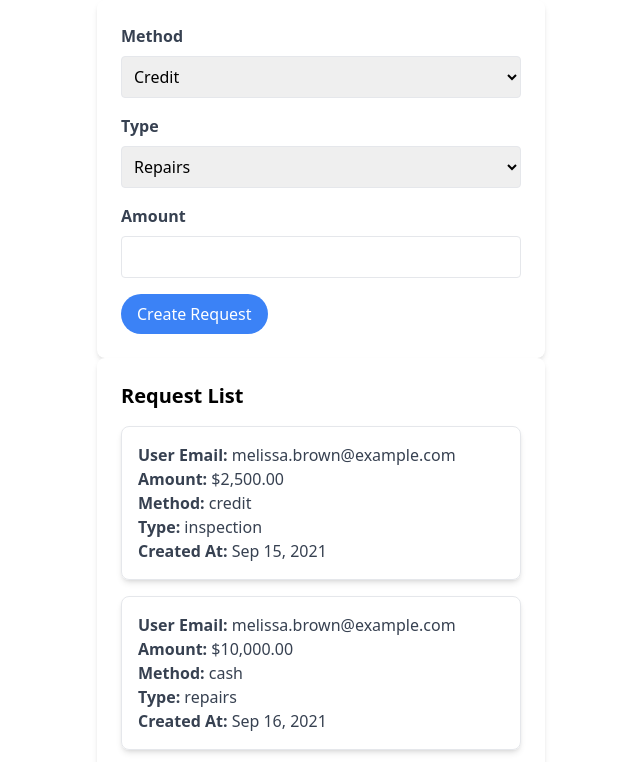
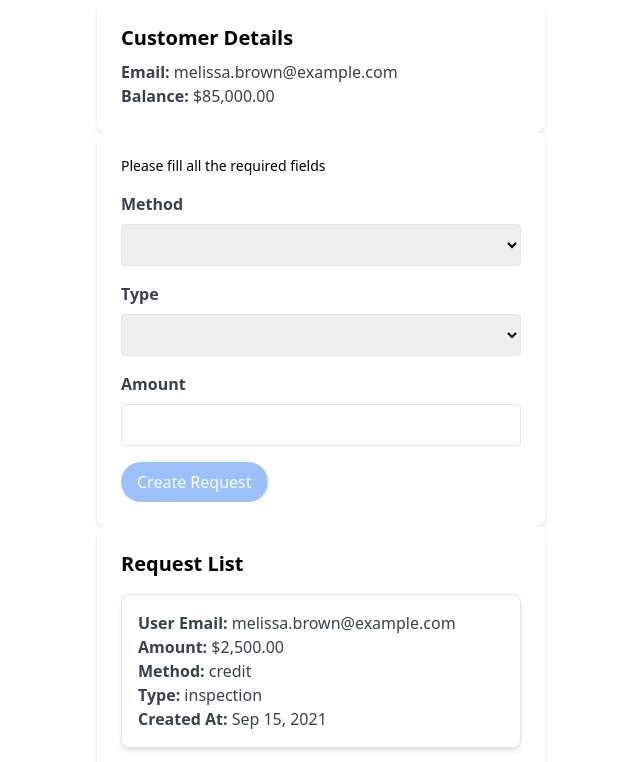
Before and after one commit to Victoria-27/mecho-credit-interview-challenge, an Angular app: page / in a window 1280 px wide. Shown: the top 762 px of the page, without its empty margins (319-959 px from the left). Built offline with nearby package versions, Linux system fonts and the light colour scheme.

Commit message:
fixed the validation errors

```diff
--- a/src/app/components/customer/customer.component.html
+++ b/src/app/components/customer/customer.component.html
@@ -1,4 +1,4 @@
-<div *ngFor="let customer of customers$ | async" class="max-w-md mx-auto p-6 bg-white shadow-md rounded-lg">
+<div *ngFor="let customer of customers" class="max-w-md mx-auto p-6 bg-white shadow-md rounded-lg">
     <h2 class="text-xl font-bold mb-2">Customer Details</h2>
     <p class="text-gray-700"><span class="font-bold">Email:</span> {{customer.userEmail}}</p>
     <p class="text-gray-700"><span class="font-bold">Balance:</span> {{customer.balance | currency}}</p>
--- a/src/app/components/customer/customer.component.ts
+++ b/src/app/components/customer/customer.component.ts
@@ -1,7 +1,6 @@
 import { Component, OnInit } from '@angular/core';
 import { CustomerService } from '../../services/customer/customer.service';
 import { Customer } from '../../models/customer.model';
-import { Observable, of } from 'rxjs';
 
 @Component({
   selector: 'app-customer',
@@ -9,11 +8,12 @@ import { Observable, of } from 'rxjs';
   styleUrls: ['./customer.component.scss']
 })
 export class CustomerComponent implements OnInit {
-  customers$: Observable<Customer[]> = of([]);
+  customers: Customer[] = [];
 
-  constructor(private customerService: CustomerService) { }
 
-  ngOnInit(): void {
-    this.customers$ = this.customerService.getCustomers$();
-  }
+constructor(private customerService: CustomerService) { }
+
+ngOnInit(): void {
+  this.customers = this.customerService.getCustomers();
 }
+}
--- a/src/app/components/request/request.component.html
+++ b/src/app/components/request/request.component.html
@@ -1,23 +1,26 @@
 <form [formGroup]="requestForm" (ngSubmit)="createRequest()" class="max-w-md mx-auto p-6 bg-white shadow-md rounded-lg">
+    <!-- General Notification Area -->
+    <div *ngIf="requestForm.invalid || (!methodSelected && methodControl?.dirty) || (!typeSelected && typeControl?.dirty)"
+         class="text-black-500 text-sm mb-4">
+        Please fill all the required fields
+    </div>
 
     <div class="mb-4">
         <label for="method" class="block text-gray-700 font-bold mb-2">Method</label>
-        <select formControlName="method" id="method" class="w-full p-2 border rounded">
+        <select formControlName="method" id="method" class="w-full p-2 border rounded" required>
             <option value="cash">Cash</option>
             <option value="credit">Credit</option>
         </select>
-        <div *ngIf="requestForm.get('method')?.hasError('required')" class="text-red-500 text-sm mt-1">Method is required</div>
     </div>
 
     <div class="mb-4">
         <label for="type" class="block text-gray-700 font-bold mb-2">Type</label>
-        <select formControlName="type" id="type" class="w-full p-2 border rounded">
+        <select formControlName="type" id="type" class="w-full p-2 border rounded" required>
             <option value="inspection">Inspection</option>
             <option value="servicing">Servicing</option>
             <option value="repairs">Repairs</option>
             <option value="maintenance">Maintenance</option>
         </select>
-        <div *ngIf="requestForm.get('type')?.hasError('required')" class="text-red-500 text-sm mt-1">Type is required</div>
     </div>
 
     <div class="mb-4">
@@ -25,5 +28,22 @@
         <input type="number" id="amount" formControlName="amount" readonly class="w-full p-2 border rounded">
     </div>
 
-    <button type="submit" [disabled]="requestForm.invalid" class="bg-blue-500 text-white px-4 py-2 rounded-full hover:bg-blue-600">Create Request</button>
+    <button type="submit"
+        [disabled]="requestForm.invalid || (!methodSelected && methodControl?.dirty) || (!typeSelected && typeControl?.dirty)"
+        class="bg-blue-500 text-white px-4 py-2 rounded-full hover:bg-blue-600 disabled:opacity-50 cursor-not-allowed">
+    Create Request
+    </button>
+
+    <!-- Specific Real-Time Validation (if needed) -->
+    <div *ngIf="methodControl?.value && methodControl?.invalid && methodControl?.dirty" class="text-red-500 text-sm mt-1">
+        Please enter a valid method.
+    </div>
+
+    <div *ngIf="typeControl?.value && typeControl?.invalid && typeControl?.dirty" class="text-red-500 text-sm mt-1">
+        Please enter a valid type.
+    </div>
+
+    <div *ngIf="errorCreatingRequest" class="text-red-500 text-sm mt-1">
+        Error creating request. Please check your balance and try again.
+    </div>
 </form>
--- a/src/app/components/request/request.component.ts
+++ b/src/app/components/request/request.component.ts
@@ -1,5 +1,10 @@
 import { Component, OnInit, OnDestroy } from '@angular/core';
-import { FormBuilder, FormGroup, Validators } from '@angular/forms';
+import {
+  FormBuilder,
+  FormGroup,
+  Validators,
+  AbstractControl,
+} from '@angular/forms';
 import { RequestService } from 'src/app/services/request/request.service';
 import { Request } from 'src/app/models/request.model';
 import { CustomerService } from 'src/app/services/customer/customer.service';
@@ -11,12 +16,13 @@ import { Subscription } from 'rxjs';
   templateUrl: './request.component.html',
   styleUrls: ['./request.component.scss'],
 })
-
 export class RequestComponent implements OnInit, OnDestroy {
   requestForm!: FormGroup;
   customers: Customer[] = [];
   request: Request[] = [];
-  globalSubscriptions: Subscription[] = []
+  globalSubscriptions: Subscription[] = [];
+  methodSelected = false;
+  typeSelected = false;
 
   constructor(
     private formBuilder: FormBuilder,
@@ -31,32 +37,51 @@ export class RequestComponent implements OnInit, OnDestroy {
       this.request = requests;
     });
 
+    this.methodSelected = false;
+    this.typeSelected = false;
+
     this.requestForm = this.formBuilder.group({
       amount: [null, [Validators.required, Validators.min(0)]],
-      method: ['credit', Validators.required],
-      type: ['repairs', Validators.required]
+      method: [null, [Validators.required]],
+      type: [null, [Validators.required]],
     });
 
-    this.globalSubscriptions.push(this.requestForm.controls['type'].valueChanges.subscribe({
+    this.requestForm.controls['method'].valueChanges.subscribe({
+      next: (method: string) => {
+        this.methodSelected = !!method; // Update methodSelected
+        this.getServiceCost(method);
+      },
+    });
+
+    this.requestForm.controls['type'].valueChanges.subscribe({
       next: (type: string) => {
-        console.log(type);
+        this.typeSelected = !!type; // Update typeSelected
         this.getServiceCost(type);
-      }
-    }));
+      },
+    });
+
+    this.globalSubscriptions.push(
+      this.requestForm.controls['type'].valueChanges.subscribe({
+        next: (type: string) => {
+          console.log(type);
+          this.getServiceCost(type);
+        },
+      })
+    );
   }
+
+  errorCreatingRequest = false;
 
   createRequest() {
     if (this.requestForm.valid) {
       const request: Request = this.requestForm.value;
       if (this.requestService.createRequest(request)) {
         this.customers = this.customerService.getCustomers();
+        this.errorCreatingRequest = false;
       } else {
         // Handle error
-        alert('Error creating request. Please check your balance and try again');
+        this.errorCreatingRequest = true;
       }
-    } else {
-      // Handle from validation errors
-      alert('Please fill all the required fields and fix validation errors');
     }
   }
 
@@ -83,7 +108,16 @@ export class RequestComponent implements OnInit, OnDestroy {
     }
   }
 
+  // Create getter methods for the form controls
+  get methodControl(): AbstractControl | null {
+    return this.requestForm.get('method');
+  }
+
+  get typeControl(): AbstractControl | null {
+    return this.requestForm.get('type');
+  }
+
   ngOnDestroy(): void {
-    this.globalSubscriptions.forEach(x => x.unsubscribe());
+    this.globalSubscriptions.forEach((x) => x.unsubscribe());
   }
 }
```
